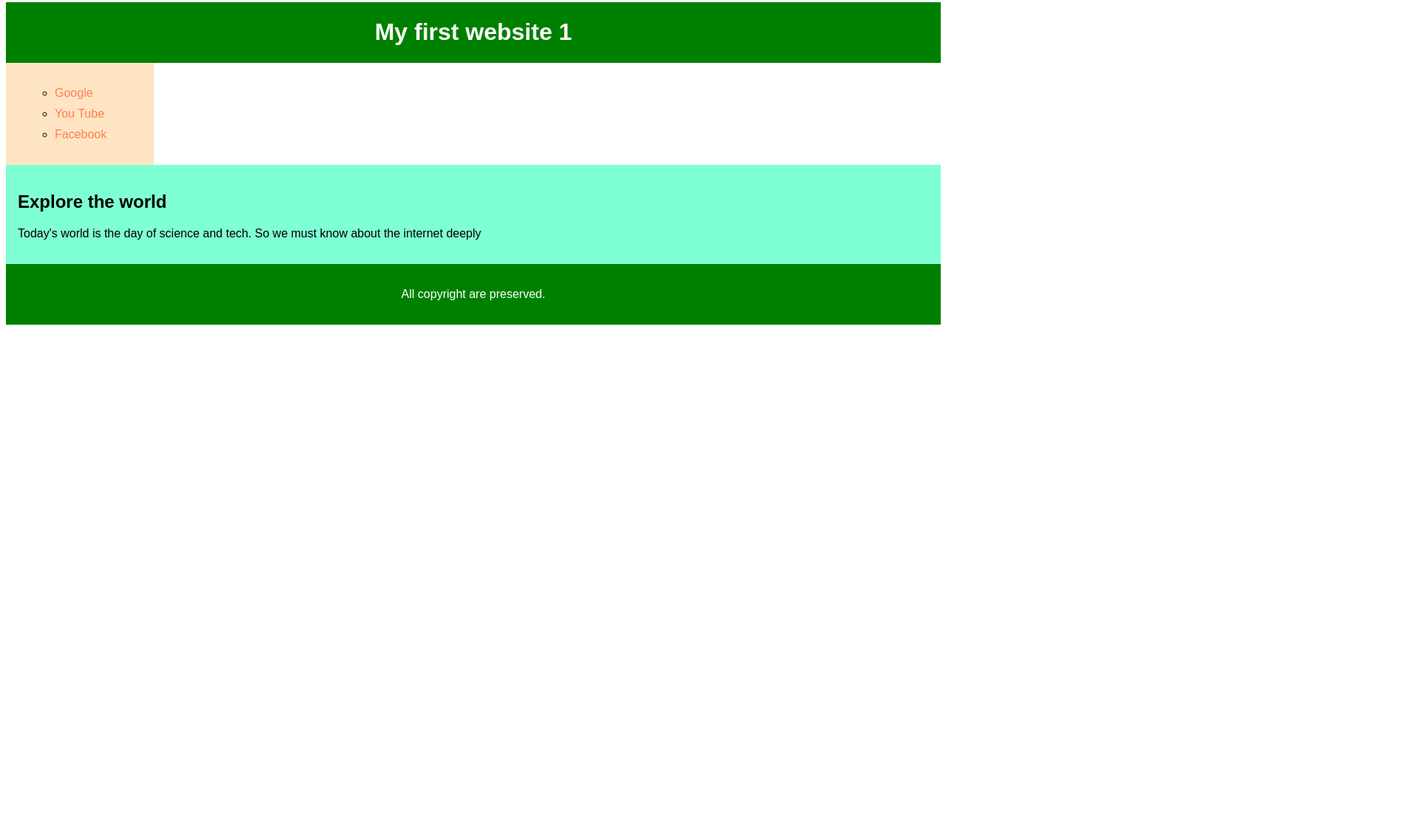
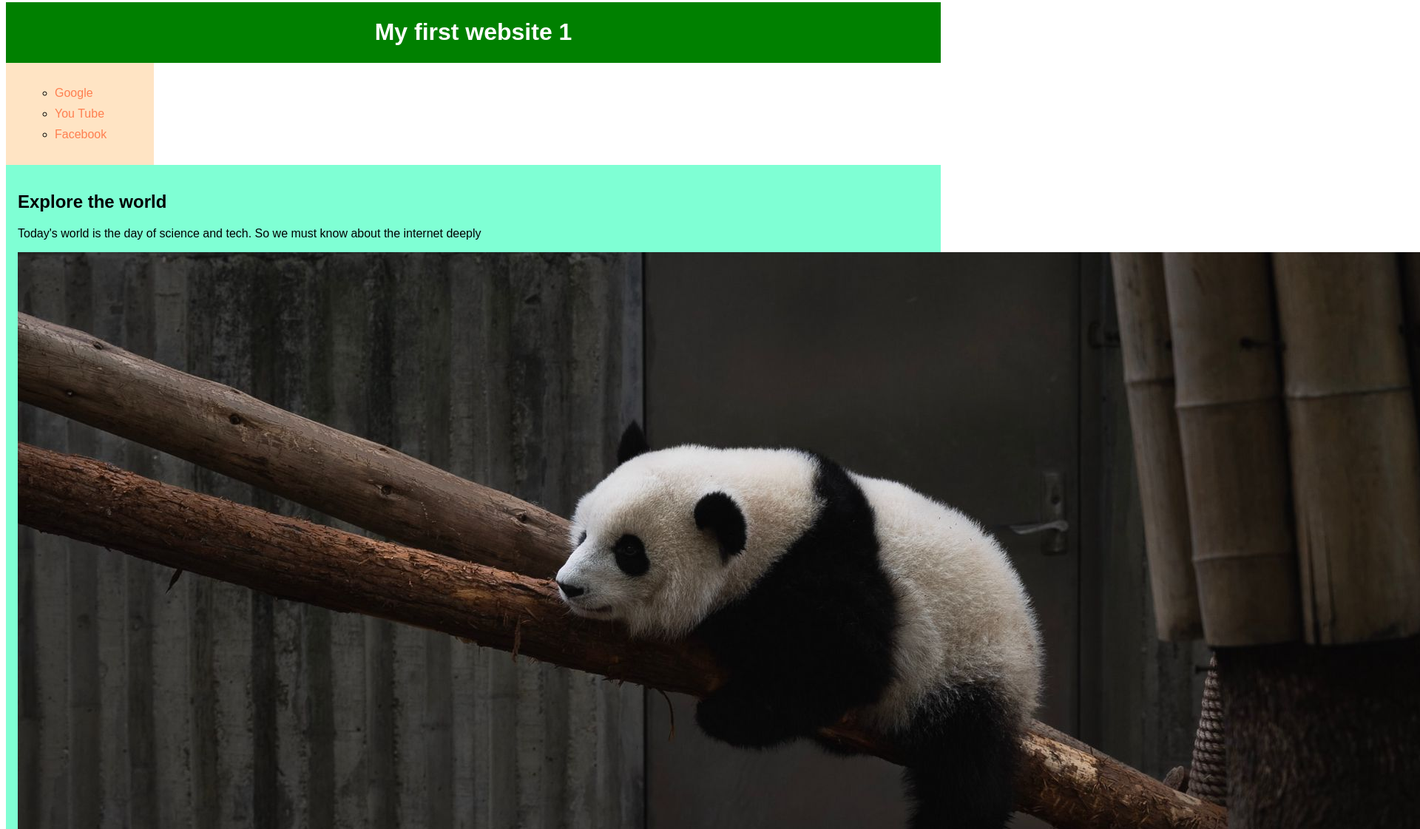
Before and after one commit to fazle5923/website-1, a plain HTML site: page index.html in a window 1280 px wide. Shown: the part 5-1126 px from the top of the page at 74% size, 1920 px wide, since content can reach past the window. Before the commit the page ends 800 px from the top, so only its background shows below. Drawn offline with Linux system fonts and the light colour scheme.

Commit message:
added a image

```diff
--- a/index.html
+++ b/index.html
@@ -22,6 +22,8 @@
     <main>
         <h2>Explore the world</h2>
         <p>Today's world is the day of science and tech. So we must know about the internet deeply</p>
+        <img src="panda.jpg">
+
     </main>
     </div>
 
```
Also changed, not shown: panda.jpg (added).
